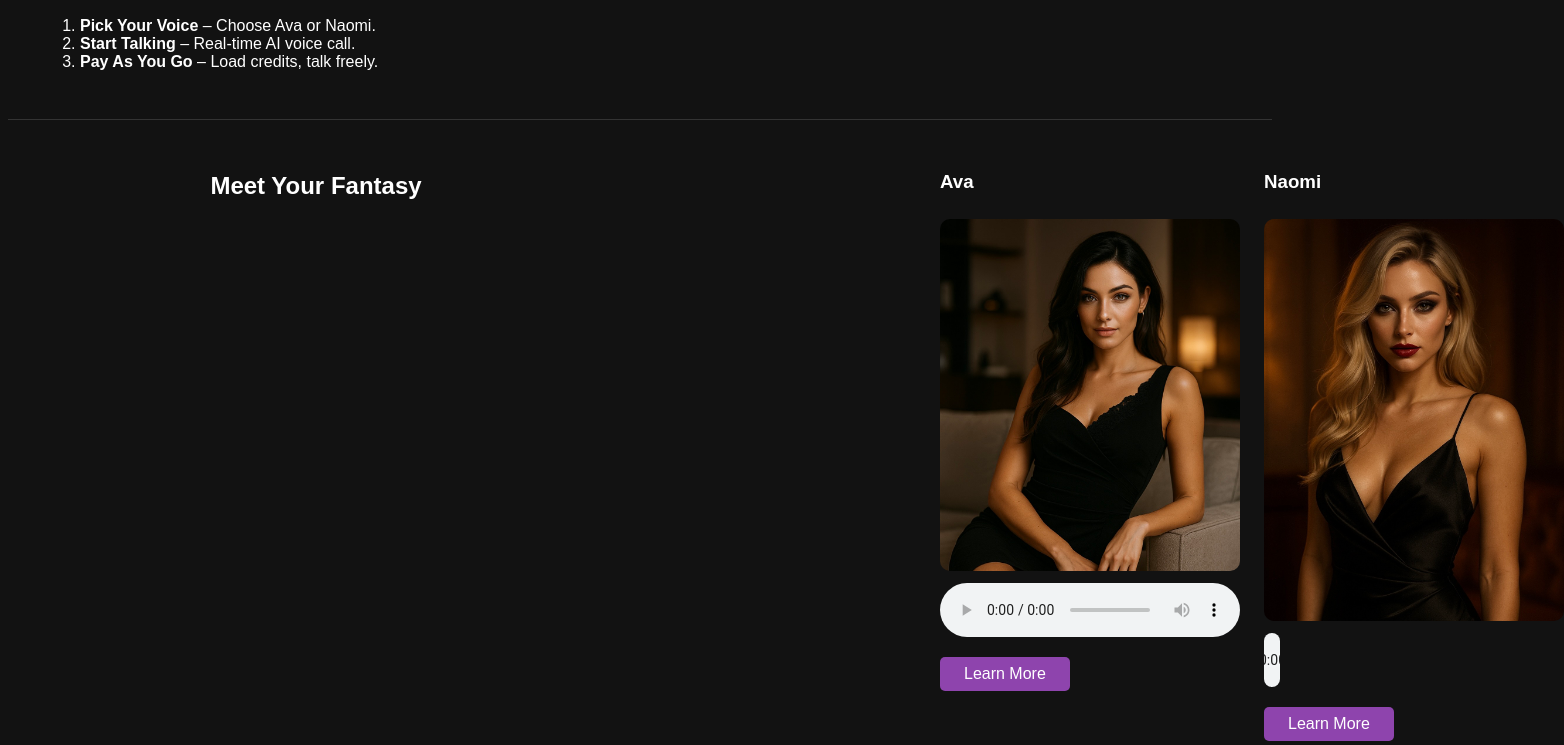
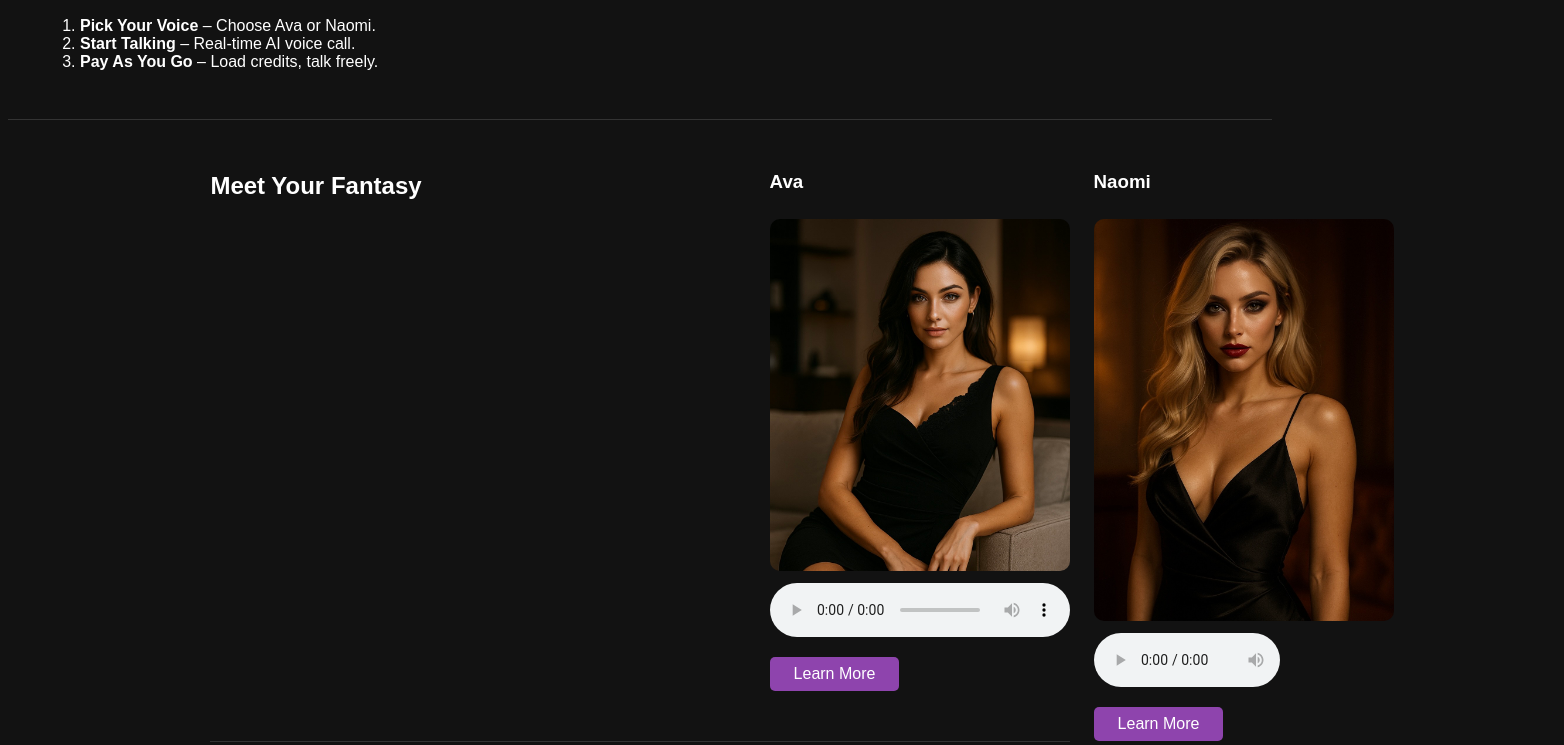
Before and after one commit to crthoen/velvavoice, a plain HTML site: page index.html in a window 1280 px wide. Shown: the part 571-1316 px from the top of the page, 1564 px wide, since content can reach past the window. Drawn offline with Linux system fonts and the light colour scheme.

Commit message:
Update style.css

```diff
--- a/style.css
+++ b/style.css
@@ -135,3 +135,15 @@ border-radius: 10px !important;
 display: block;
 margin: 1rem auto !important;
 }
+/* ────────────────────────────────────────────
+Centered teaser cards with no extra gutter
+──────────────────────────────────────────── */
+#ai-girls {
+display: inline-flex !important; /* shrink-wrap to its children */
+flex-direction: row !important;
+flex-wrap: nowrap !important;
+gap: 1.5rem !important; /* space between cards */
+margin: 2rem auto !important; /* center the whole container */
+padding: 0 !important; /* remove side padding */
+justify-content: center !important; /* center within itself (optional) */
+}
```
